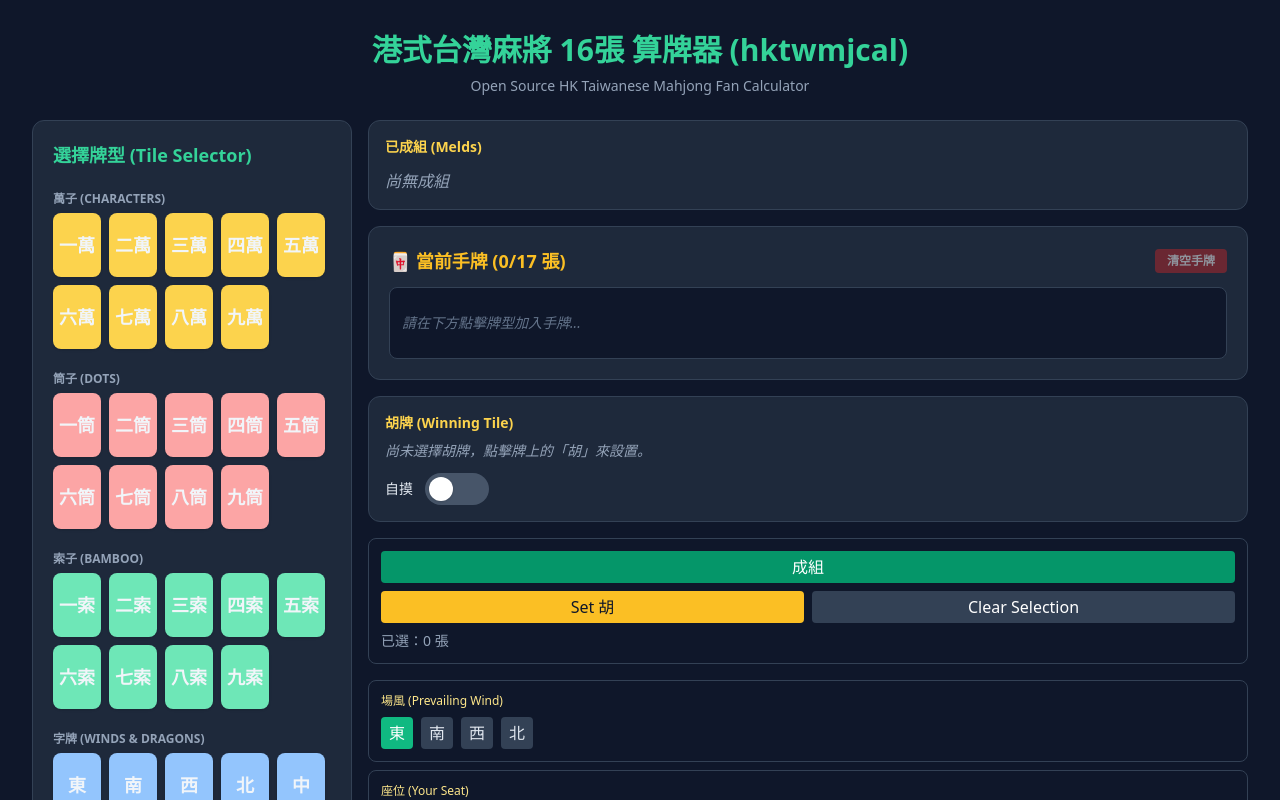
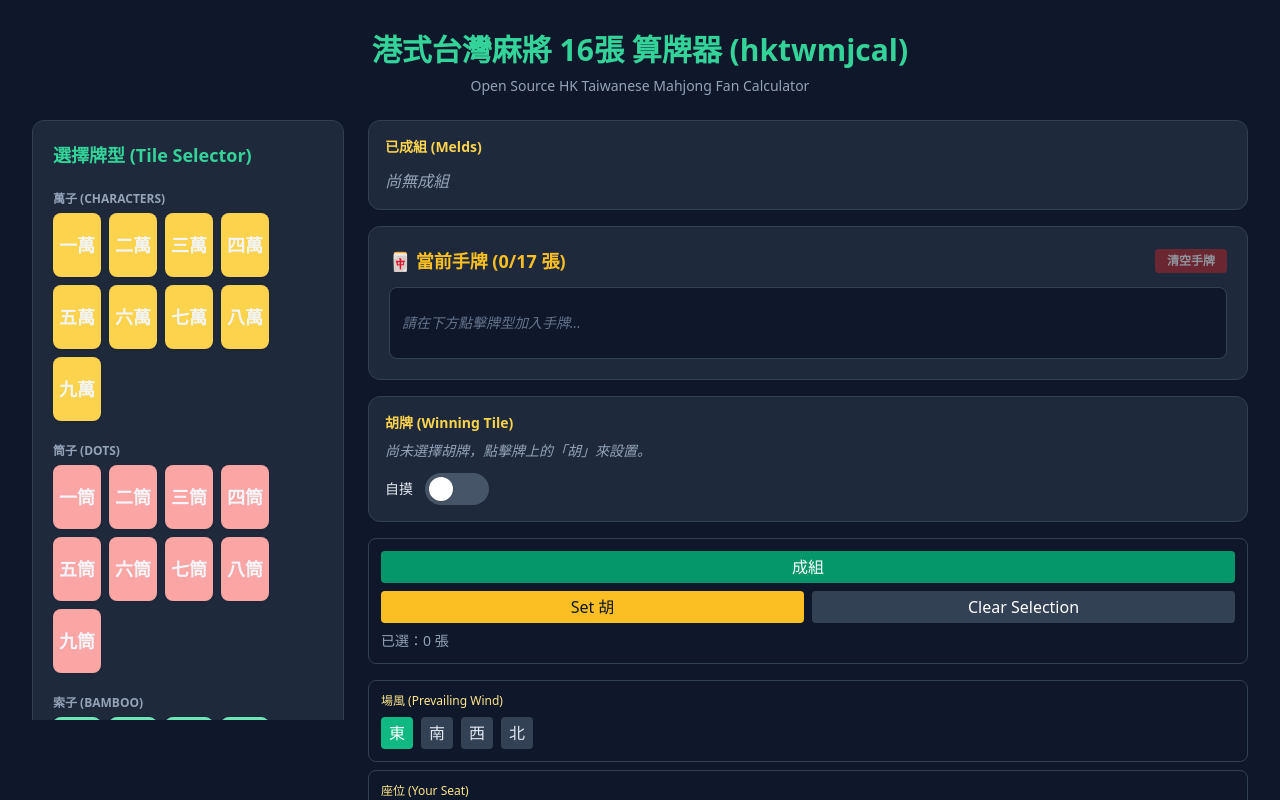
Before and after one commit to andycylam/hktwmjcal, a React (Vite) app: page / in a window 1280 px wide. Shown: the top 800 px of the page. Built offline with nearby package versions, Linux system fonts and the light colour scheme.

Commit message:
ui: make TilePicker column taller with scroll (h-[calc(100vh-200px)] overflow-auto)

```diff
--- a/src/App.tsx
+++ b/src/App.tsx
@@ -457,7 +457,7 @@ export default function App() {
       {/* Two-column full-height layout: left = TilePicker, right = main vertical stack */}
       <div className="grid grid-cols-1 md:[grid-template-columns:20rem_1fr] gap-4">
         {/* Left column: Tile selector */}
-        <div className="">
+        <div className="h-[calc(100vh-200px)] overflow-auto pr-2">
           <TilePicker onSelectTile={handleSelectTile} onAddFlower={(t) => {
             // Add flower directly to melds as a 'flower' meld entry
             const key = `${t.suit}_${t.value}`;
```
